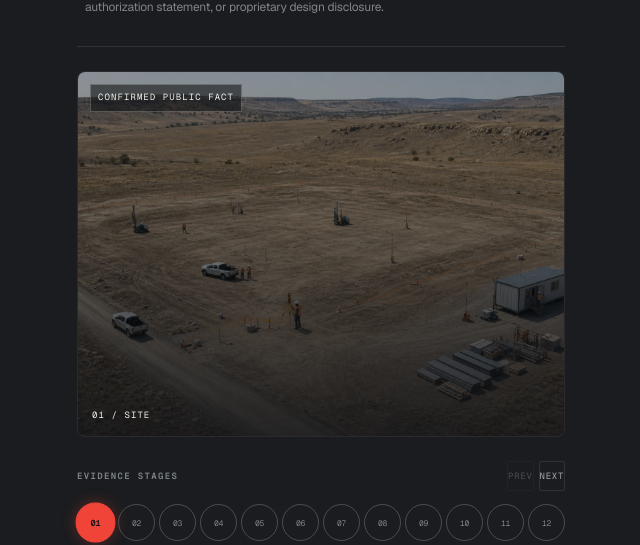
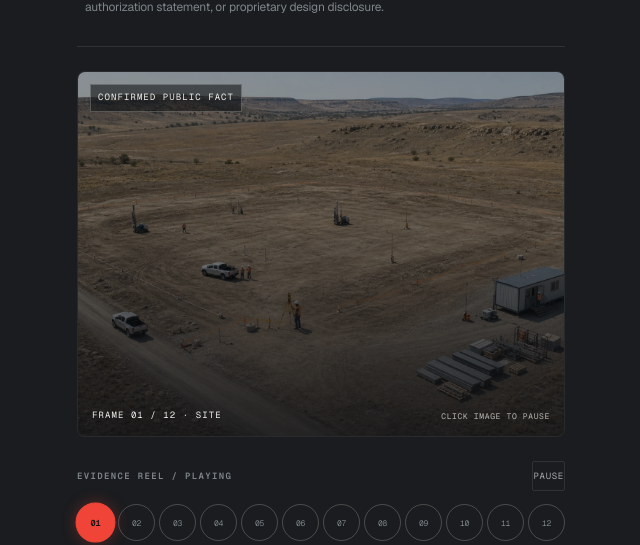
Before and after one commit to lucaschatham/lucaschatham, a Next.js app: page /side-quests/aurora-inl in a window 1280 px wide. Shown: the part 375-920 px from the top of the page, without its empty margins (319-959 px from the left). Built offline with nearby package versions, Linux system fonts and the light colour scheme.

Commit message:
Add autoplay to Aurora evidence reel

```diff
--- a/app/global.css
+++ b/app/global.css
@@ -1220,6 +1220,15 @@ button:focus-visible,
   aspect-ratio: 4 / 3;
 }
 
+.aurora-image-reel {
+  display: block;
+  width: 100%;
+  padding: 0;
+  color: inherit;
+  text-align: left;
+  cursor: pointer;
+}
+
 .aurora-image-wrap img {
   display: block;
   width: 100%;
@@ -1228,6 +1237,8 @@ button:focus-visible,
   filter: saturate(.82) contrast(1.08) brightness(.7);
   transition: transform .45s ease, filter .45s ease;
 }
+
+.aurora-image-reel img { animation: aurora-frame-in .42s ease both; }
 
 .aurora-image-wrap:hover img {
   transform: scale(1.025);
@@ -1265,6 +1276,24 @@ button:focus-visible,
   bottom: 14px;
   left: 14px;
   color: var(--silver-100);
+}
+
+.aurora-image-hint {
+  position: absolute;
+  right: 14px;
+  bottom: 14px;
+  z-index: 1;
+  margin: 0;
+  color: rgba(240, 240, 236, .72);
+  font-family: "Geist Mono", monospace;
+  font-size: 8px;
+  letter-spacing: .08em;
+  text-transform: uppercase;
+}
+
+.aurora-image-reel:focus-visible {
+  outline: 2px solid var(--pulse);
+  outline-offset: 3px;
 }
 
 .aurora-stage-controls {
@@ -1458,10 +1487,16 @@ button:focus-visible,
 .aurora-method { padding: 34px 8px 10px; }
 .aurora-method > p:first-child { color: var(--pulse); }
 
+@keyframes aurora-frame-in {
+  from { opacity: .22; transform: scale(1.016); }
+  to { opacity: 1; transform: scale(1); }
+}
+
 @media (prefers-reduced-motion: reduce) {
   .aurora-image-wrap img,
   .aurora-stage-list button,
   .aurora-controls-head button,
   .aurora-deck-links a,
   .aurora-sources a { transition: none; }
+  .aurora-image-reel img { animation: none; }
 }
--- a/components/aurora-deployment-experience.tsx
+++ b/components/aurora-deployment-experience.tsx
@@ -272,6 +272,8 @@ const deckPdfUrl = "https://docs.google.com/presentation/d/1hhIpVdlBl8Qxthosrzoj
 
 export function AuroraDeploymentExperience() {
   const [activeIndex, setActiveIndex] = useState(0);
+  const [isPaused, setIsPaused] = useState(false);
+  const [prefersReducedMotion, setPrefersReducedMotion] = useState(false);
   const stage = stages[activeIndex];
 
   useEffect(() => {
@@ -286,10 +288,34 @@ export function AuroraDeploymentExperience() {
     return () => window.removeEventListener("hashchange", syncFromHash);
   }, []);
 
+  useEffect(() => {
+    const mediaQuery = window.matchMedia("(prefers-reduced-motion: reduce)");
+    const syncMotionPreference = () => setPrefersReducedMotion(mediaQuery.matches);
+
+    syncMotionPreference();
+    mediaQuery.addEventListener("change", syncMotionPreference);
+    return () => mediaQuery.removeEventListener("change", syncMotionPreference);
+  }, []);
+
+  useEffect(() => {
+    if (isPaused || prefersReducedMotion) return;
+
+    const interval = window.setInterval(() => {
+      setActiveIndex((currentIndex) => (currentIndex + 1) % stages.length);
+    }, 6000);
+
+    return () => window.clearInterval(interval);
+  }, [isPaused, prefersReducedMotion]);
+
   function selectStage(index: number) {
     const nextIndex = Math.max(0, Math.min(index, stages.length - 1));
+    setIsPaused(true);
     setActiveIndex(nextIndex);
     window.history.replaceState(null, "", `#stage-${stages[nextIndex].number}`);
+  }
+
+  function pauseOnCurrentFrame() {
+    setIsPaused(true);
   }
 
   return (
@@ -306,29 +332,45 @@ export function AuroraDeploymentExperience() {
       </header>
 
       <section className="aurora-stage" aria-labelledby="aurora-stage-title">
-        <div className="aurora-image-wrap">
-          <img src={stage.image} alt={stage.imageAlt} width="1200" height="760" />
+        <button
+          type="button"
+          className="aurora-image-wrap aurora-image-reel"
+          onClick={pauseOnCurrentFrame}
+          aria-label={isPaused || prefersReducedMotion
+            ? `Reel paused on frame ${stage.number}: ${stage.title}. Use the play button to resume.`
+            : `Reel playing frame ${stage.number}: ${stage.title}. Click to pause on this frame.`}
+        >
+          <img key={stage.number} src={stage.image} alt={stage.imageAlt} width="1200" height="760" />
           <div className="aurora-image-scrim" aria-hidden="true" />
           <p className="aurora-image-state">{stage.evidence}</p>
-          <p className="aurora-image-stage">{stage.number} / {stage.shortTitle}</p>
-        </div>
+          <p className="aurora-image-stage">Frame {stage.number} / {stages.length} · {stage.shortTitle}</p>
+          <p className="aurora-image-hint" aria-hidden="true">
+            {prefersReducedMotion ? "Motion reduced" : isPaused ? "Paused" : "Click image to pause"}
+          </p>
+        </button>
 
         <div className="aurora-stage-controls">
           <div className="aurora-controls-head">
-            <p>Evidence stages</p>
+            <p>{prefersReducedMotion ? "Evidence reel / motion reduced" : isPaused ? "Evidence reel / paused" : "Evidence reel / playing"}</p>
             <div>
-              <button type="button" onClick={() => selectStage(activeIndex - 1)} disabled={activeIndex === 0} aria-label="Previous evidence stage">Prev</button>
-              <button type="button" onClick={() => selectStage(activeIndex + 1)} disabled={activeIndex === stages.length - 1} aria-label="Next evidence stage">Next</button>
+              <button
+                type="button"
+                onClick={() => setIsPaused((paused) => !paused)}
+                disabled={prefersReducedMotion}
+                aria-pressed={isPaused}
+              >
+                {isPaused ? "Play" : "Pause"}
+              </button>
             </div>
           </div>
-          <ol className="aurora-stage-list" aria-label="Select an Aurora-INL evidence stage">
+          <ol className="aurora-stage-list" aria-label="Select an Aurora-INL evidence-reel frame">
             {stages.map((candidate, index) => (
               <li key={candidate.number}>
                 <button
                   type="button"
                   onClick={() => selectStage(index)}
                   aria-current={index === activeIndex ? "step" : undefined}
-                  aria-label={`Stage ${candidate.number}: ${candidate.title}`}
+                  aria-label={`Frame ${candidate.number}: ${candidate.title}. Selecting a frame pauses the reel.`}
                 >
                   {candidate.number}
                 </button>
```
